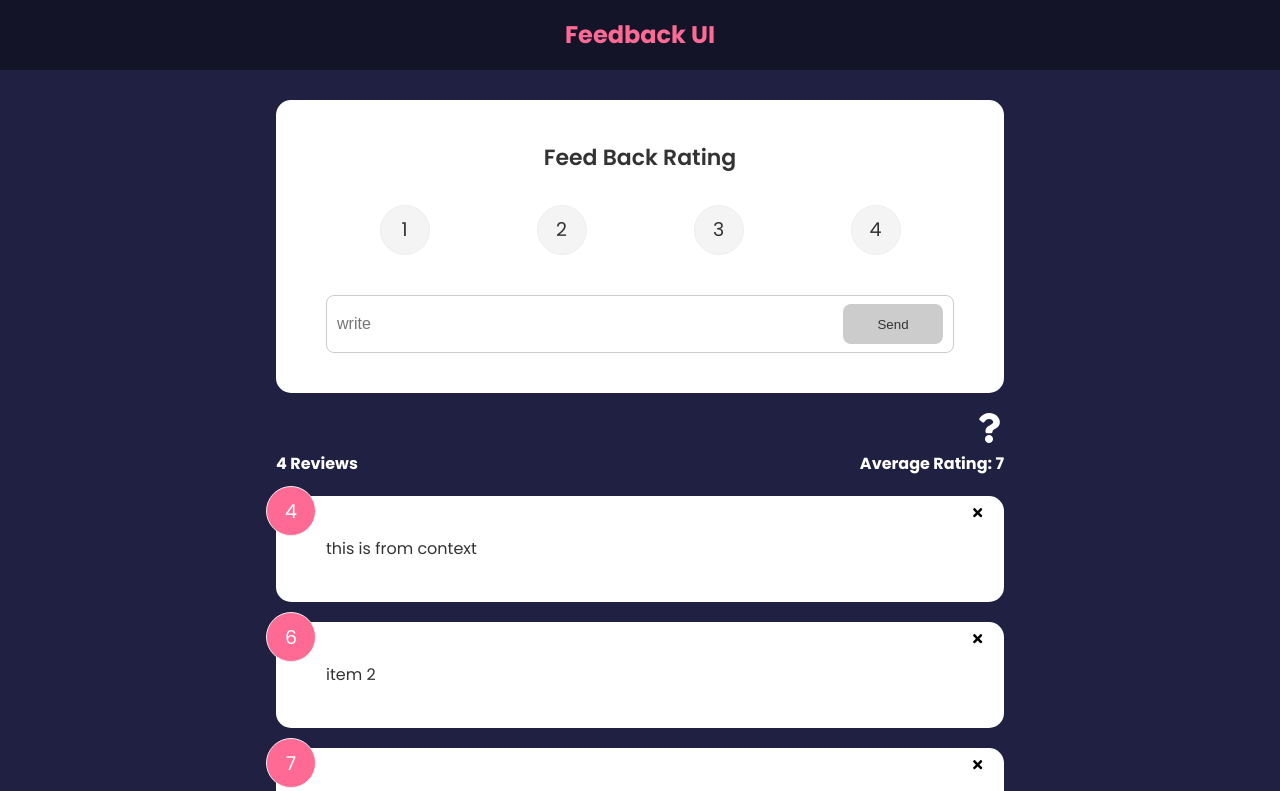
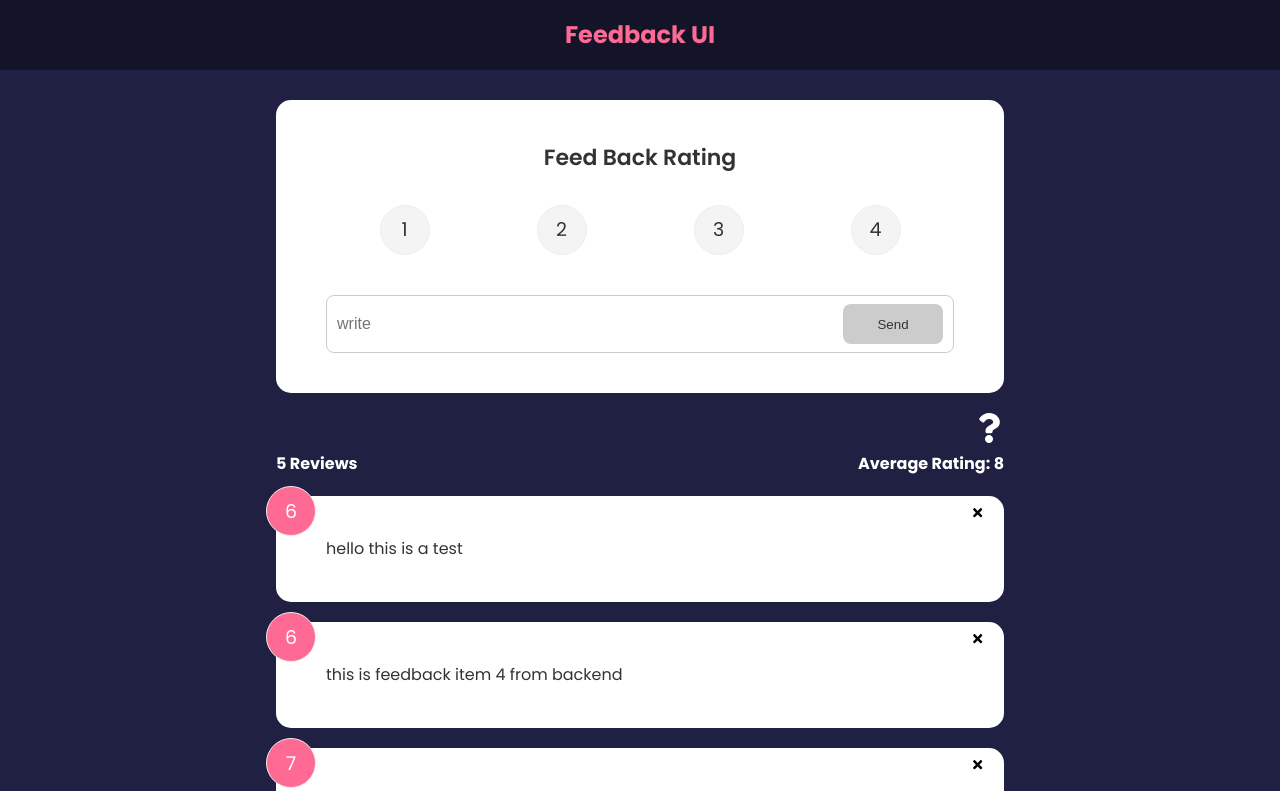
Before and after one commit to Dustin1386/react-tutorial-traversy, a React (Create React App) app: page / in a window 1280 px wide. Shown: the top 791 px of the page. Built offline with nearby package versions, Linux system fonts and the light colour scheme; data requests are answered from the project's data file.

Commit message:
added in fetch call, fixed data

```diff
--- a/db.json
+++ b/db.json
@@ -21,11 +21,8 @@
       "text": "this is feedback item 4 from backend"
     },
     {
-      "id": 5
-    },
-    {
       "text": "hello this is a test",
-      "rating": "3 ",
+      "rating": 6,
       "id": 6
     }
   ]
--- a/package.json
+++ b/package.json
@@ -7,6 +7,7 @@
     "@testing-library/jest-dom": "^5.16.4",
     "@testing-library/react": "^13.2.0",
     "@testing-library/user-event": "^13.5.0",
+    "concurrently": "^7.2.2",
     "framer-motion": "^4.1.17",
     "json-server": "^0.17.0",
     "react": "^18.1.0",
@@ -25,7 +26,8 @@
     "build": "react-scripts build",
     "test": "react-scripts test",
     "eject": "react-scripts eject",
-    "server": "json-server --watch db.json --port 5000"
+    "server": "json-server --watch db.json --port 5000",
+    "dev": "concurrently \"npm run server\" \"npm start\""
   },
   "eslintConfig": {
     "extends": [
--- a/src/components/FeedbackStats.js
+++ b/src/components/FeedbackStats.js
@@ -5,11 +5,13 @@
 
 function FeedbackStats() {
   const {feedback} = useContext(FeedbackContext)
+  console.log(feedback)
     //sum of ratings
     //divided by total ratings
     const ratingSum = feedback.reduce((acc,cur) => {
         return acc + cur.rating
     }, 0)
+    console.log(ratingSum)
     const ratingAverage =  ratingSum / feedback.length
   return (
     <div className='feedback-stats'>
--- a/src/context/FeedbackContext.js
+++ b/src/context/FeedbackContext.js
@@ -1,32 +1,21 @@
-import { createContext, useState } from "react";
+import { createContext, useState, useEffect } from "react";
 import { v4 as uuidv4 } from "uuid";
 
 
 const FeedbackContext = createContext()
 
 export const FeedbackProvider = ({children}) =>{
-    const [feedback, setFeedback] = useState([
-      {
-        id: 1,
-        text: "this is from context",
-        rating: 4,
-      },
-      {
-        id: 2,
-        text: "item 2",
-        rating: 6,
-      },
-      {
-        id: 3,
-        text: "item 3",
-        rating: 7,
-      },
-      {
-        id: 4,
-        text: "item 4",
-        rating: 10,
-      },
-    ]);
+    const [feedback, setFeedback] = useState([]);
+    useEffect(() => {
+      fetchFeedback()
+
+    }, [])
+
+    const fetchFeedback = async () => {
+      const response = await fetch('http://localhost:5000/feedback?_sort=id&_order=desc')
+      const data = await response.json()
+      setFeedback(data)
+    }
     //TODO: V2
     // const [feedbackEdit, setEditItem] = useState({
     //   item: {},
```
Also changed, not shown: 1 other file (tests, documents, lock files or other folders).
